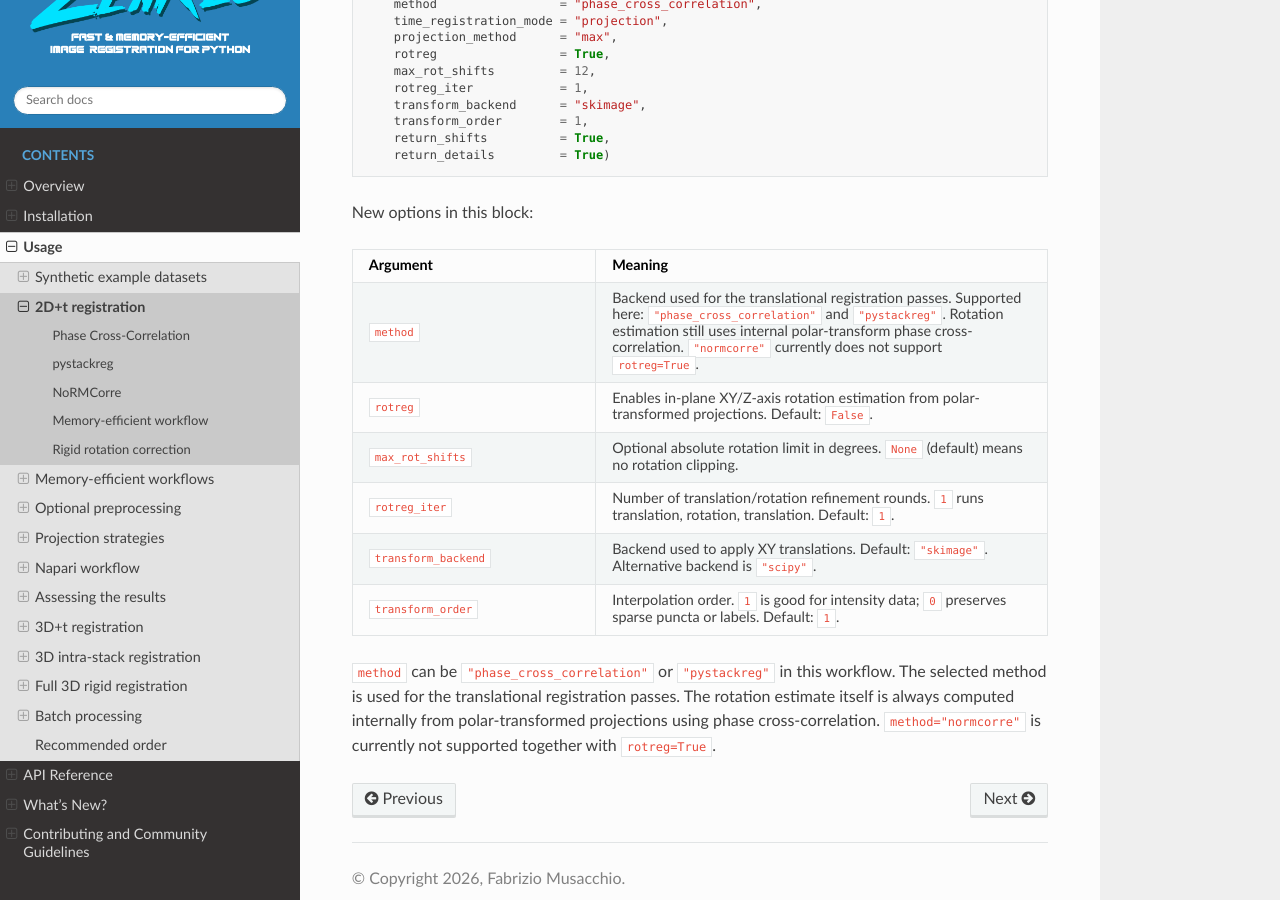
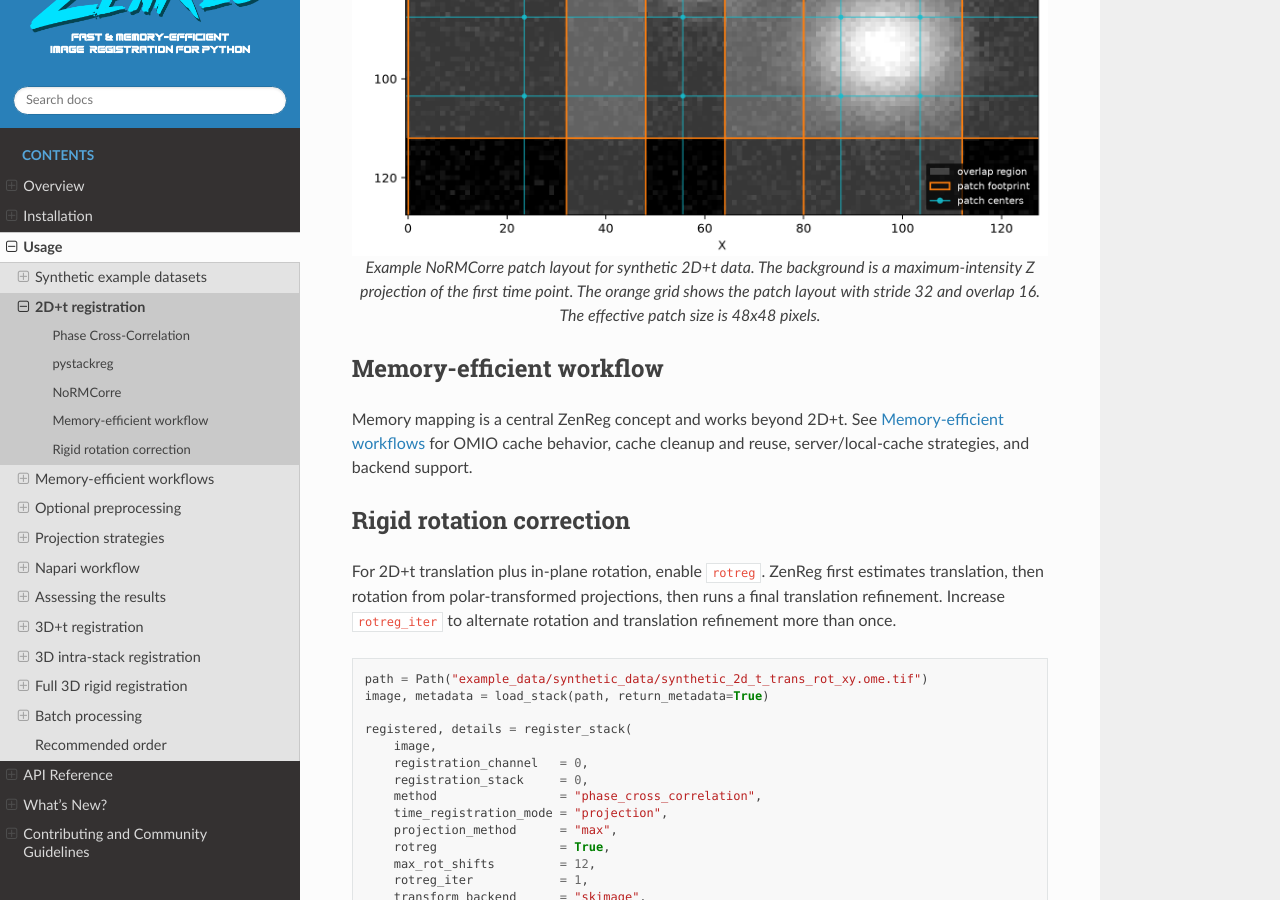
Before and after one commit to FabrizioMusacchio/ZenReg, a Sphinx documentation site: the page built from docs/source/usage_2d_t.rst, in a window 1280 px wide and 900 px high, scrolled down 3429 px. Built offline with Sphinx 7.4.7 and the Read the Docs theme 3.1.0, drawn with Linux system fonts in a browser that asks for light colours.

Commit message:
feat: add example figure for NoRMCorre patch layout in usage documentation

```diff
--- a/docs/source/usage_2d_t.rst
+++ b/docs/source/usage_2d_t.rst
@@ -165,6 +165,17 @@ patch layout. ZenReg provides a helper function for this:
        projection_range     = (0, 1))
 
 
+.. figure:: _static/synthetic_2d_t_xy_normcorre_patch_overlay_t0_c0_max_z0-1.png
+   :alt: Example NoRMCorre patch layout for synthetic 2D+t data.
+   :align: center
+   :figwidth: 100%
+
+   Example NoRMCorre patch layout for synthetic 2D+t data. The background is a
+   maximum-intensity Z projection of the first time point. The orange grid shows
+   the patch layout with stride 32 and overlap 16. The effective patch size is
+   48x48 pixels.
+
+
 Memory-efficient workflow
 -------------------------
 
```
Also changed, not shown: docs/source/_static/synthetic_2d_t_xy_normcorre_patch_overlay_t0_c0_max_z0-1.png (added).
